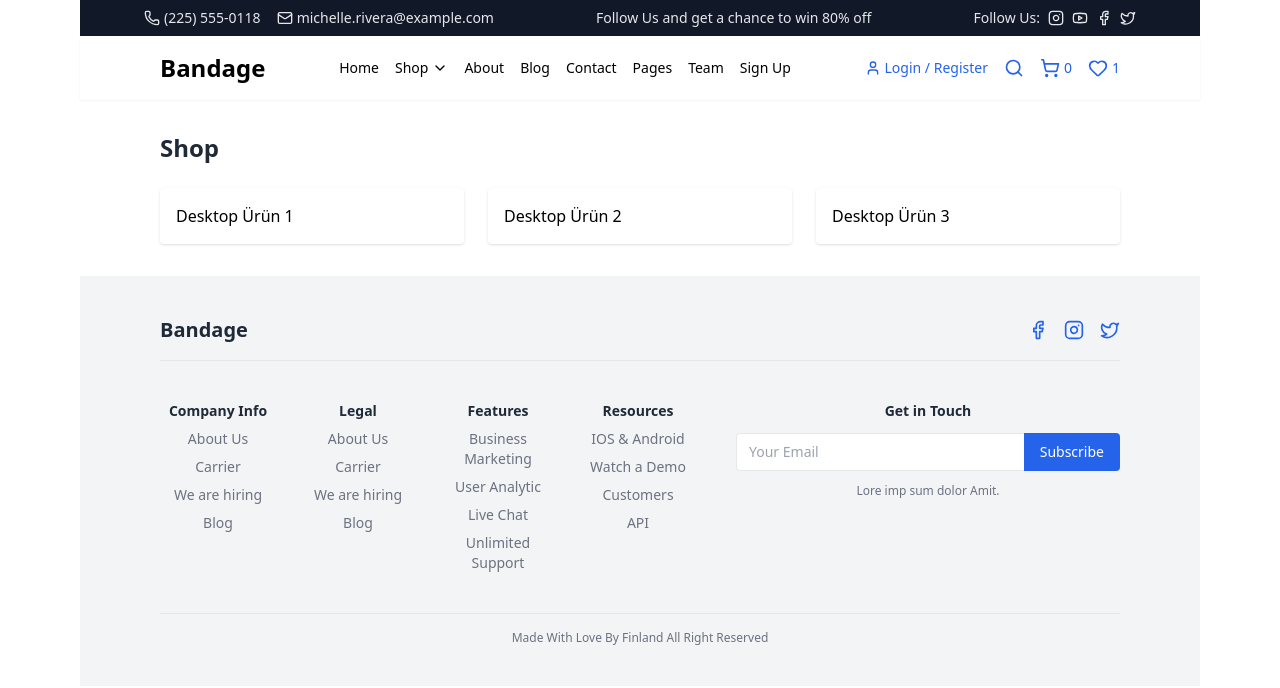
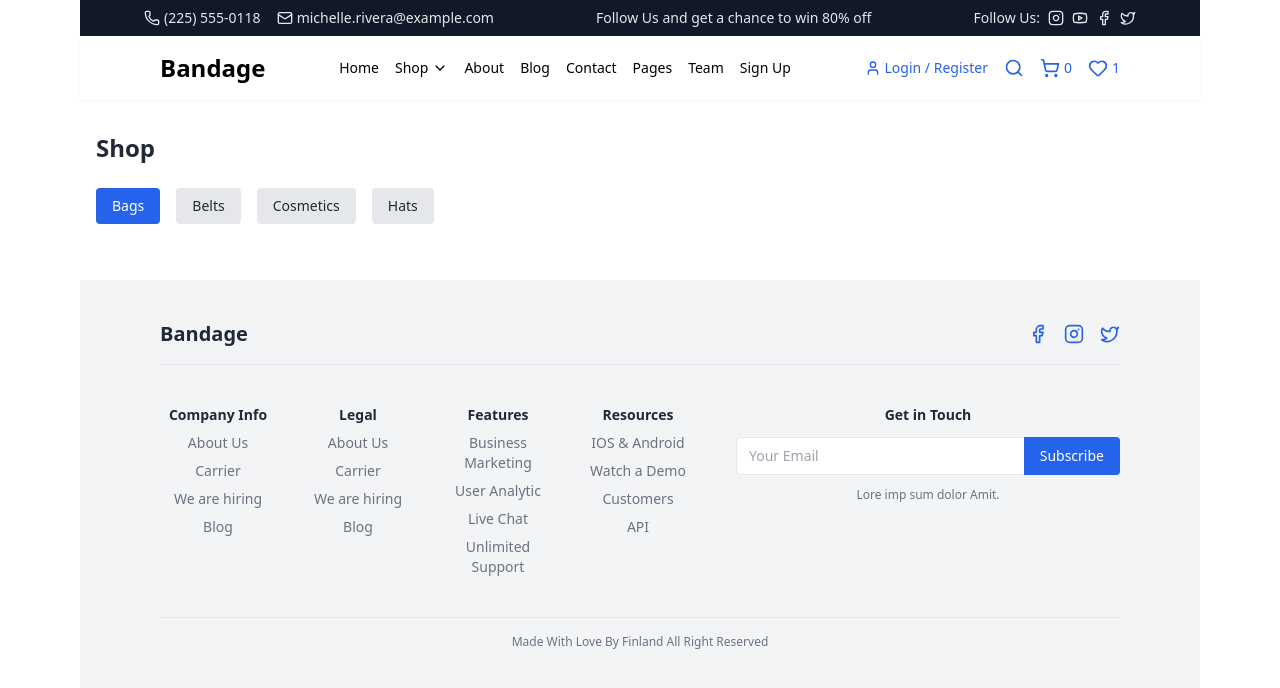
Before and after one commit to Heide-00/e-commerce, a React (Vite) app: page /shop in a window 1280 px wide. Shown: the top 688 px of the page. Built offline with nearby package versions, Linux system fonts and the light colour scheme.

Commit message:
Update ShopPage.jsx
ShopPage.jsx

```diff
--- a/src/pages/ShopPage.jsx
+++ b/src/pages/ShopPage.jsx
@@ -1,18 +1,60 @@
+import { useParams, useHistory } from "react-router-dom";
+import { useState } from "react";
+import { products } from "../mock/products";
+import ProductCard from "../components/ProductCard";
+
+const categories = [
+  { id: 1, name: "bags" },
+  { id: 2, name: "belts" },
+  { id: 3, name: "cosmetics" },
+  { id: 4, name: "hats" },
+];
+
 export default function ShopPage() {
+  const history = useHistory();
+  const { gender, categoryName } = useParams();
+  const [selectedCategory, setSelectedCategory] = useState(categoryName || "bags");
+
+  const handleCategoryClick = (category) => {
+    const gender = "women";
+    setSelectedCategory(category.name);
+    history.push(`/shop/${gender}/${category.name}/${category.id}`);
+  };
+
+  const filteredProducts = products.filter(
+    (p) =>
+      p.id >= 8 &&
+      p.gender === gender &&
+      p.category === categoryName
+  );
+
   return (
     <div className="w-full">
-      <div className="max-w-screen-xl mx-auto px-4 sm:px-6 md:px-8 lg:px-16 xl:px-20 py-8">
+      <div className="max-w-screen-xl mx-auto px-4 py-8">
         <h1 className="text-2xl font-bold text-gray-800 mb-6">Shop</h1>
 
-        <div className="grid grid-cols-1 gap-6 md:hidden">
-          <div className="bg-white p-4 rounded shadow">Mobil Ürün 1</div>
-          <div className="bg-white p-4 rounded shadow">Mobil Ürün 2</div>
+        {/* Kategori Butonları */}
+        <div className="flex flex-wrap gap-4 mb-6">
+          {categories.map((category) => (
+            <button
+              key={category.id}
+              onClick={() => handleCategoryClick(category)}
+              className={`px-4 py-2 rounded text-sm capitalize ${
+                selectedCategory === category.name
+                  ? "bg-blue-600 text-white"
+                  : "bg-gray-200 text-gray-800"
+              }`}
+            >
+              {category.name.charAt(0).toUpperCase() + category.name.slice(1)}
+            </button>
+          ))}
         </div>
 
-        <div className="hidden md:grid grid-cols-3 gap-6">
-          <div className="bg-white p-4 rounded shadow">Desktop Ürün 1</div>
-          <div className="bg-white p-4 rounded shadow">Desktop Ürün 2</div>
-          <div className="bg-white p-4 rounded shadow">Desktop Ürün 3</div>
+        {/* Ürünler */}
+        <div className="grid grid-cols-1 sm:grid-cols-2 md:grid-cols-3 lg:grid-cols-4 gap-8">
+          {filteredProducts.map((item) => (
+            <ProductCard key={item.id} product={item} />
+          ))}
         </div>
       </div>
     </div>
```
